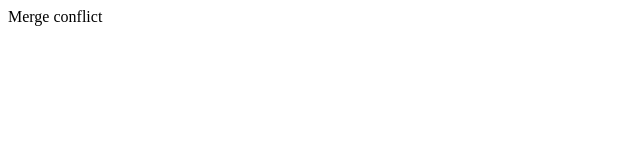
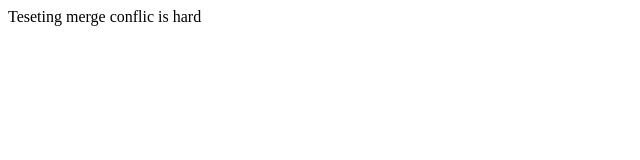
Before and after one commit to niallb96/VueTest, a plain HTML site: page index.html in a window 1280 px wide. Shown: the whole page, without its empty margins (0-640 px from the left). Drawn offline with Linux system fonts and the light colour scheme.

Commit message:
testetst

```diff
--- a/index.html
+++ b/index.html
@@ -1,5 +1,5 @@
 <html>
     <body>
-        <p>Merge conflict</p>
+        <p>Teseting merge conflic is hard</p>
     </body>
 </html>
```
